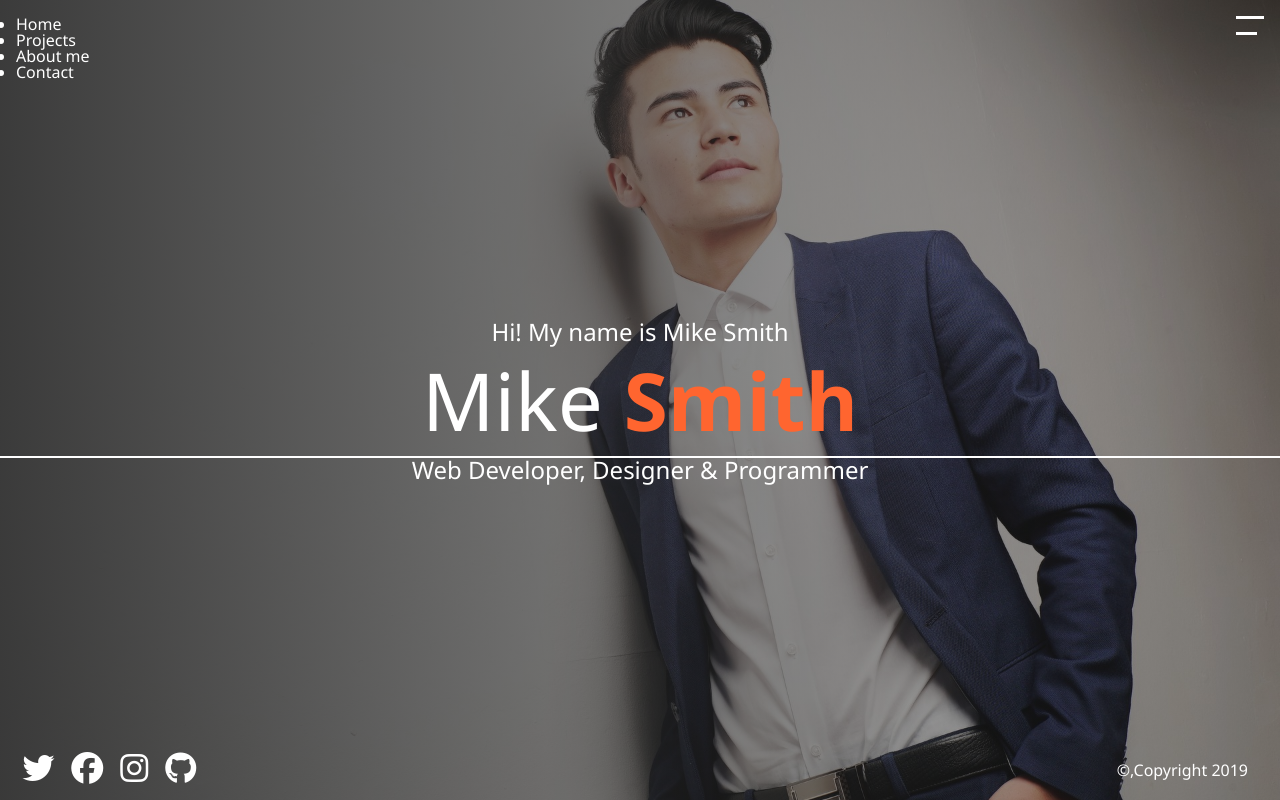
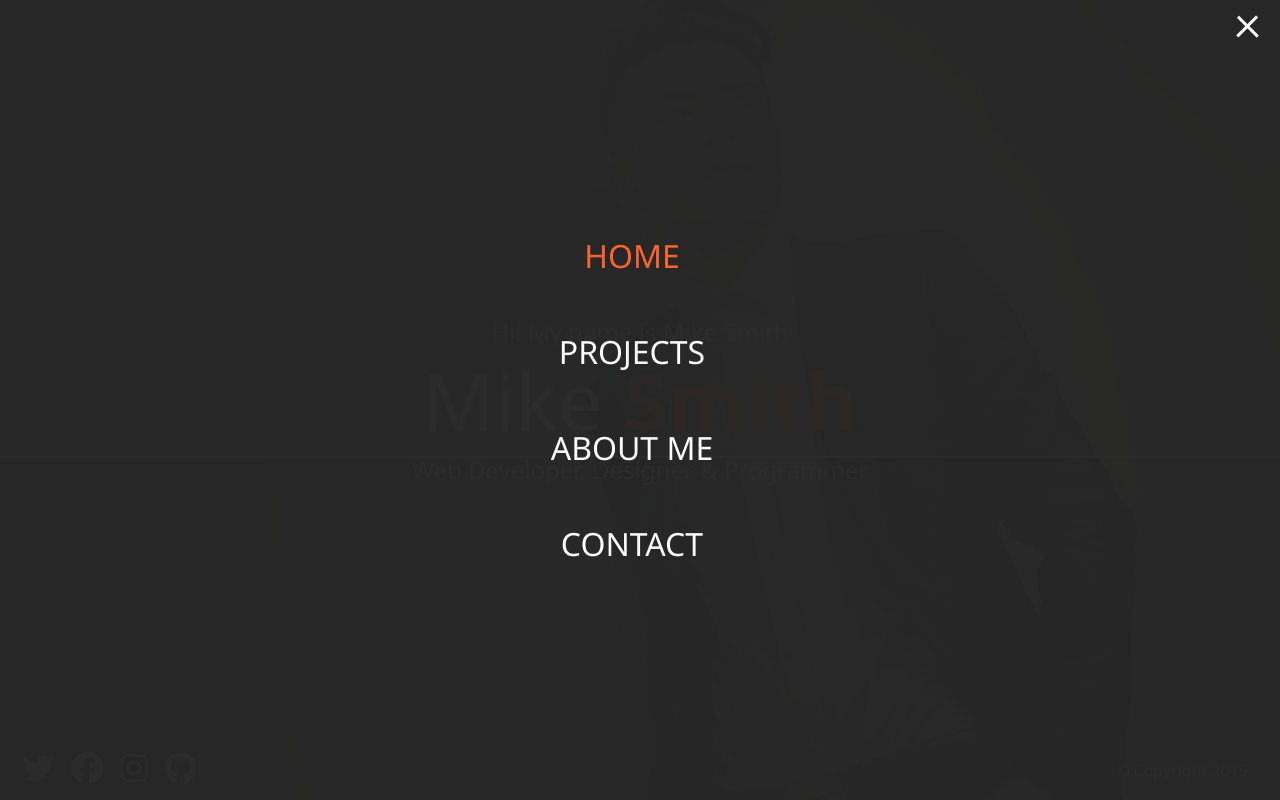
Before and after one commit to ammarali-dev/HTML-CSS, a plain HTML site: page Week1/SaSS/Portflio SaSS/index.html in a window 1280 px wide. Both pictures are taken after a click on the element 1250 px from the left and 26 px from the top of the page. Drawn offline with Linux system fonts and the light colour scheme.

Commit message:
1:17:29 SaSS

```diff
--- a/Week1/SaSS/Portflio SaSS/index.html
+++ b/Week1/SaSS/Portflio SaSS/index.html
@@ -14,7 +14,7 @@
       </div>
       <nav class="nav">
         <ul class="menu-nav">
-          <li class="menu-nav-item">
+          <li class="menu-nav_item active">
             <a href="./index.html" class="menu-nav_link">Home</a>
           </li>
           <li class="menu-nav-item">
--- a/Week1/SaSS/Portflio SaSS/js/main.js
+++ b/Week1/SaSS/Portflio SaSS/js/main.js
@@ -1,5 +1,9 @@
 const menuBtn = document.querySelector('.menu-btn');
 const hamBurger = document.querySelector('.menu-btn_burger');
+const nav = document.querySelector('.nav');
+const menuNav = document.querySelector('.menu-nav');
+const navItems = document.querySelectorAll('.menu-nav_item');
+
 let showMenu = false;
 
 menuBtn.addEventListener('click',toggleMenu);
@@ -7,6 +11,15 @@ menuBtn.addEventListener('click',toggleMenu);
 function toggleMenu(){
     if(!showMenu){
         hamBurger.classList.add('open');
+        nav.classList.add('open');
+        menuNav.classList.add('open');
+        navItems.forEach(item=> item.classList.add('open'));
         showMenu=true;
     }
+    else{
+        hamBurger.classList.remove('open');
+        nav.classList.remove('open');
+        menuNav.classList.remove('open');
+        showMenu=false;
+    }
 }
--- a/Week1/SaSS/Portflio SaSS/scss/_menu.scss
+++ b/Week1/SaSS/Portflio SaSS/scss/_menu.scss
@@ -38,11 +38,71 @@
             @include transition-ease;
 
         }
+
         &.open{
             transform: rotate(720deg);
             background: transparent;
+            &::before{
+                transform: rotate(45deg) translate(5px,8px);
+            }
+            &::after{
+                width: 28px;
+                transform: rotate(-45deg) translate(3px,-7px);
+            }
 
         }
     }
 
 }
+.nav{
+    position: fixed;
+    top: 0;
+    left: 0;
+    width: 100vw;
+    opacity: 0.98;
+    visibility: hidden;
+
+    &.open {
+        visibility: visible;
+    }
+    .menu-nav{
+        display: flex;
+        flex-flow: column wrap;
+        align-items: center;
+        justify-content: center;
+        height: 100vh;
+        overflow: hidden;
+        background-color: $primary-color;
+        list-style-type: none;
+        padding-right: 1rem;
+        transform: translateY(-100%);
+        @include transition-ease;
+        &.open{
+            transform: translateY(0);
+
+        }
+        &_item{
+            transform: translateX(100vw);
+            @include transition-ease;
+            &.open{
+                transform: translateX(0);
+
+            }
+            &.active > a{
+                color: $secondary-color;
+
+            }
+        }
+        &_link{
+            display: inline-block;
+            font-size: 2rem;
+            text-transform: uppercase;
+            padding: 2rem 0;
+            font-weight: 300;
+            @include transition-ease;
+            &:hover{
+                color: $secondary-color;
+            }
+        }
+    }
+}
```
Also changed, not shown: Week1/SaSS/Portflio SaSS/scss/main.css, 1 other file.
